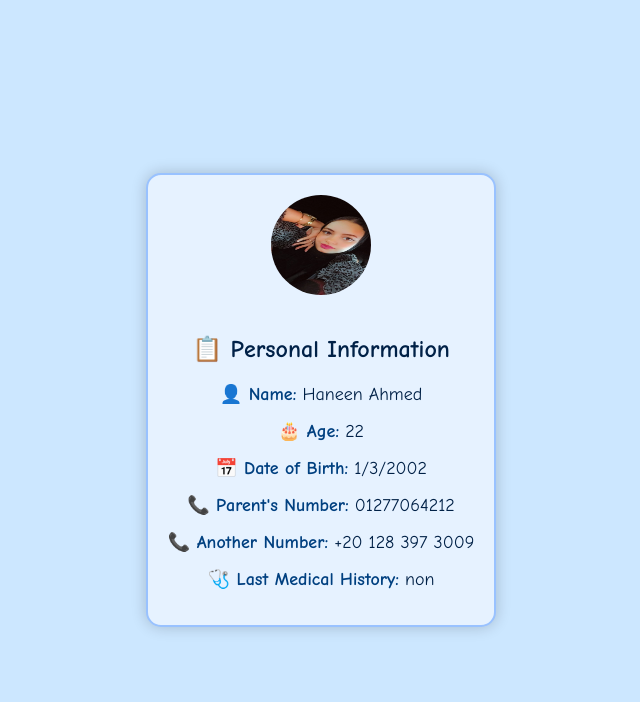
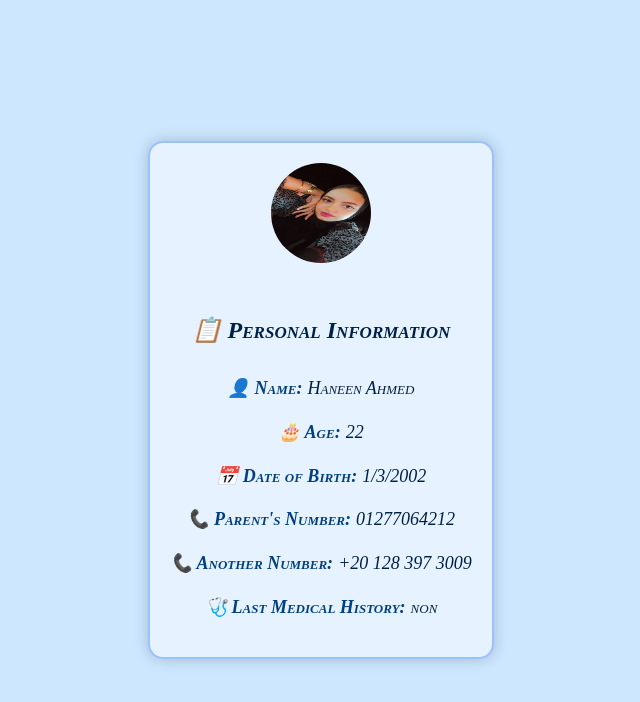
Before and after one commit to mayar002/Haneen, a plain HTML site: page index.html in a window 1280 px wide. Shown: the whole page, without its empty margins (319-959 px from the left). Drawn offline with Linux system fonts and the light colour scheme.

Commit message:
Update index.html

```diff
--- a/index.html
+++ b/index.html
@@ -1,3 +1,4 @@
+<!DOCTYPE html>
 <html lang="en">
 <head>
     <meta charset="UTF-8">
@@ -5,7 +6,15 @@
     <title>Information Page</title>
     <style>
         body {
-            font-family: 'Comic Sans MS', cursive, sans-serif;
+            font-variant: small-caps;
+            font-style: italic;
+            font-weight: bold;
+            line-height: 1.5;
+            font-size: 16px;
+            font-weight: 400;
+            line-height: 1.6;
+            text-transform: none;
+            color: #333;
             margin: 0;
             display: flex;
             justify-content: center;
@@ -18,19 +27,23 @@
             padding: 20px;
             border: 2px solid #99c2ff;
             border-radius: 15px;
-            box-shadow: 0 0 15px rgba(0,0,0,0.2);
+            box-shadow: 0 0 15px rgba(0, 0, 0, 0.2);
             background-color: #e6f2ff;
             text-align: center;
             color: #003366;
         }
         .info-container h2 {
-            margin-bottom: 20px;
+            margin-bottom: 25px;
             color: #002147;
         }
         .info-container .info {
             margin-bottom: 15px;
             font-size: 18px;
             color: #002147;
+            display: flex;
+            justify-content: center;
+            align-items: center;
+            gap: 5px;
         }
         .info-container .info span {
             font-weight: bold;
@@ -41,12 +54,13 @@
             height: 100px;
             border-radius: 50%;
             margin-bottom: 20px;
+            cursor: pointer; /* Make cursor a pointer to indicate clickability */
         }
     </style>
 </head>
 <body>
     <div class="info-container">
-        <img src="33.jpg" alt="Profile Picture">
+        <img id="profile-picture" src="33.jpg" alt="Profile Picture">
         <h2>📋 Personal Information</h2>
         <div class="info">
             <span>👤 Name:</span> Haneen Ahmed
@@ -67,5 +81,17 @@
             <span>🩺 Last Medical History:</span> non
         </div>
     </div>
+    <audio id="profile-audio" src="35.mp3"></audio>
+    <script>
+        // Get the image and audio elements
+        const profilePicture = document.getElementById('profile-picture');
+        const profileAudio = document.getElementById('profile-audio');
+
+        // Add click event listener to the image
+        profilePicture.addEventListener('click', () => {
+            profileAudio.currentTime = 30; // Set audio to start at 1:55 (115 seconds)
+            profileAudio.play();
+        });
+    </script>
 </body>
 </html>
```
